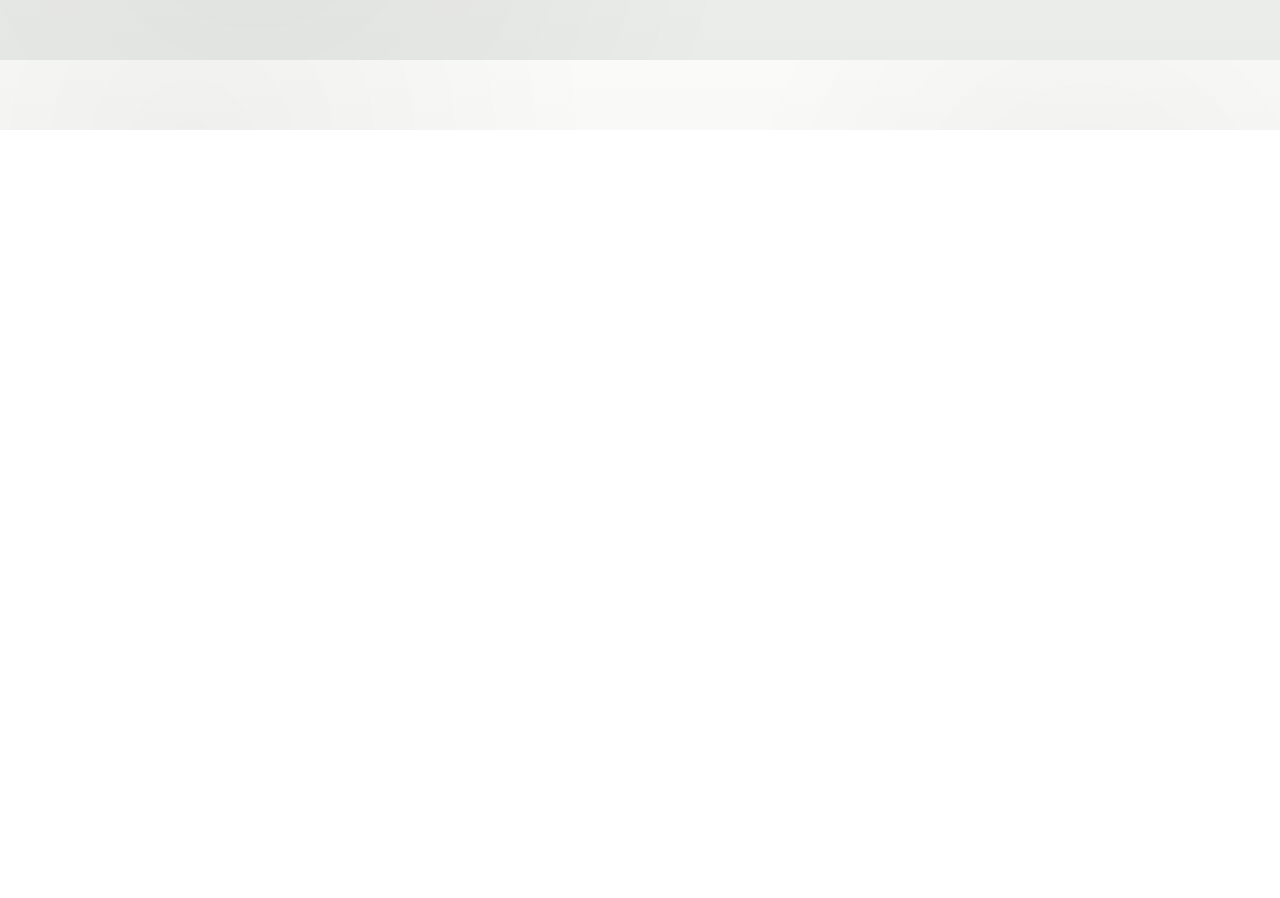
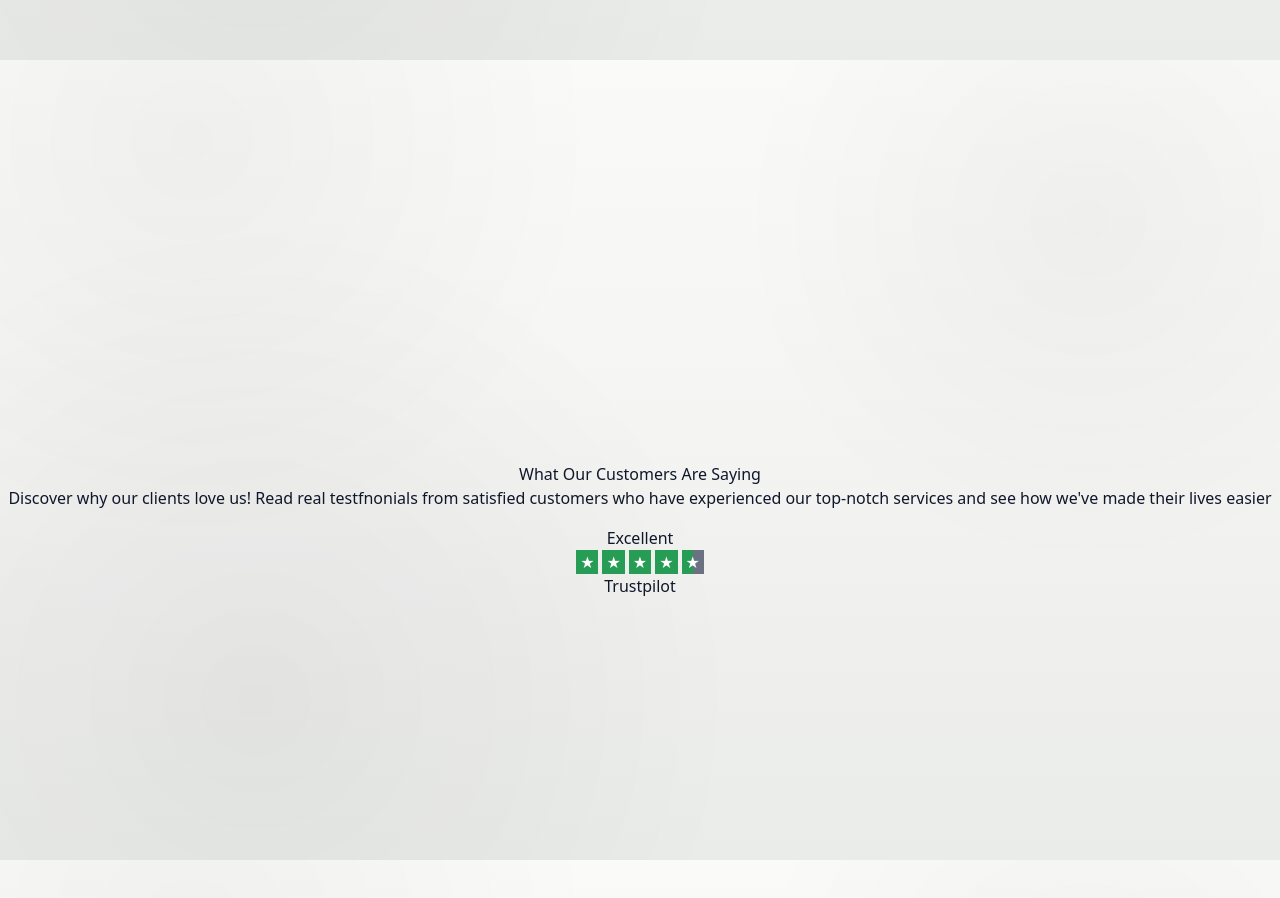
Before and after one commit to MohaMMed-S3eeD/ehgezly, a Next.js app: page / in a window 1280 px wide. Shown: the part 1540-2438 px from the top of the page. Before the commit the page ends 1670 px from the top, so only its background shows below. Built offline with nearby package versions, Linux system fonts and the light colour scheme; no server answers.

Commit message:
Add the Customer component to the home page to improve the user experience by providing additional content.

```diff
--- a/src/app/page.tsx
+++ b/src/app/page.tsx
@@ -1,11 +1,12 @@
 import HomeComponent from "@/components/Home/Home";
 import SwiperComponent from "@/components/Swiper/SwiperComponnet";
-
+import Customer from "@/components/Customer";
 export default function Home() {
   return (
     <main>
       <HomeComponent />
       <SwiperComponent />
+      <Customer />
     </main>
   );
 }
--- /dev/null
+++ b/src/components/CardCustomer.tsx
@@ -0,0 +1,10 @@
+import Image from "next/image";
+import React from "react";
+
+const CardCustomer = () => {
+  return (
+    <div></div>
+  );
+};
+
+export default CardCustomer;
--- /dev/null
+++ b/src/components/Customer.tsx
@@ -0,0 +1,40 @@
+import React from "react";
+import CardCustomer from "./CardCustomer";
+
+const Customer = () => {
+  return (
+    <section>
+      <div
+        id="Header"
+        className="flex flex-col gap-4 min-h-screen justify-center items-center text-center"
+      >
+        <div>
+          <h1>What Our Customers Are Saying</h1>
+          <p>
+            Discover why our clients love us! Read real testfnonials from
+            satisfied customers who have experienced our top-notch services and
+            see how we&apos;ve made their lives easier
+          </p>
+        </div>
+        <div>
+          <p>Excellent</p>
+          <p className="flex gap-1 ">
+            <span className="text-white px-1 bg-[#269C54]">★</span>
+            <span className="text-white px-1 bg-[#269C54]">★</span>
+            <span className="text-white px-1 bg-[#269C54]">★</span>
+            <span className="text-white px-1 bg-[#269C54]">★</span>
+            <span className="text-white px-1  bg-gradient-to-r from-[#269C54] from-50% to-gray-500 to-50% ">
+              ★
+            </span>
+          </p>
+          <p>Trustpilot</p>
+        </div>
+      </div>
+      <div id="Cards">
+        <CardCustomer />
+      </div>
+    </section>
+  );
+};
+
+export default Customer;
```
